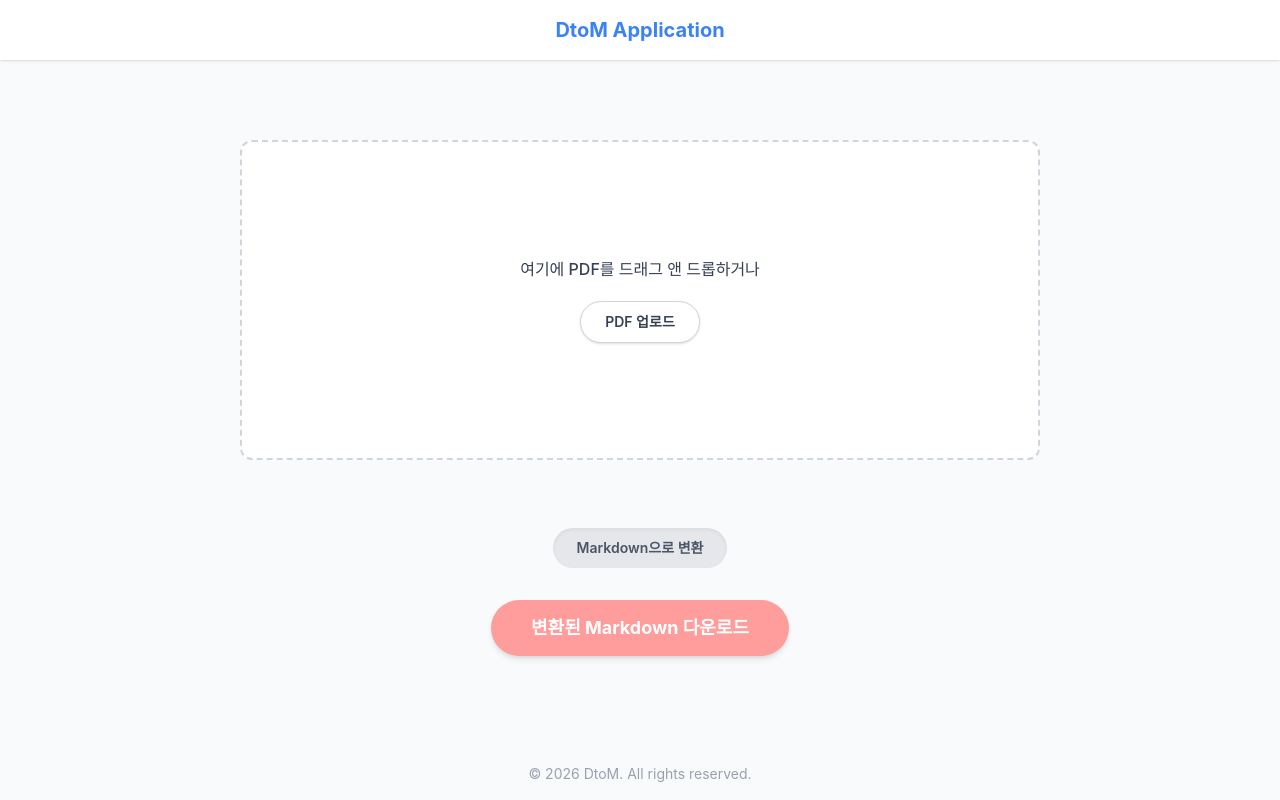
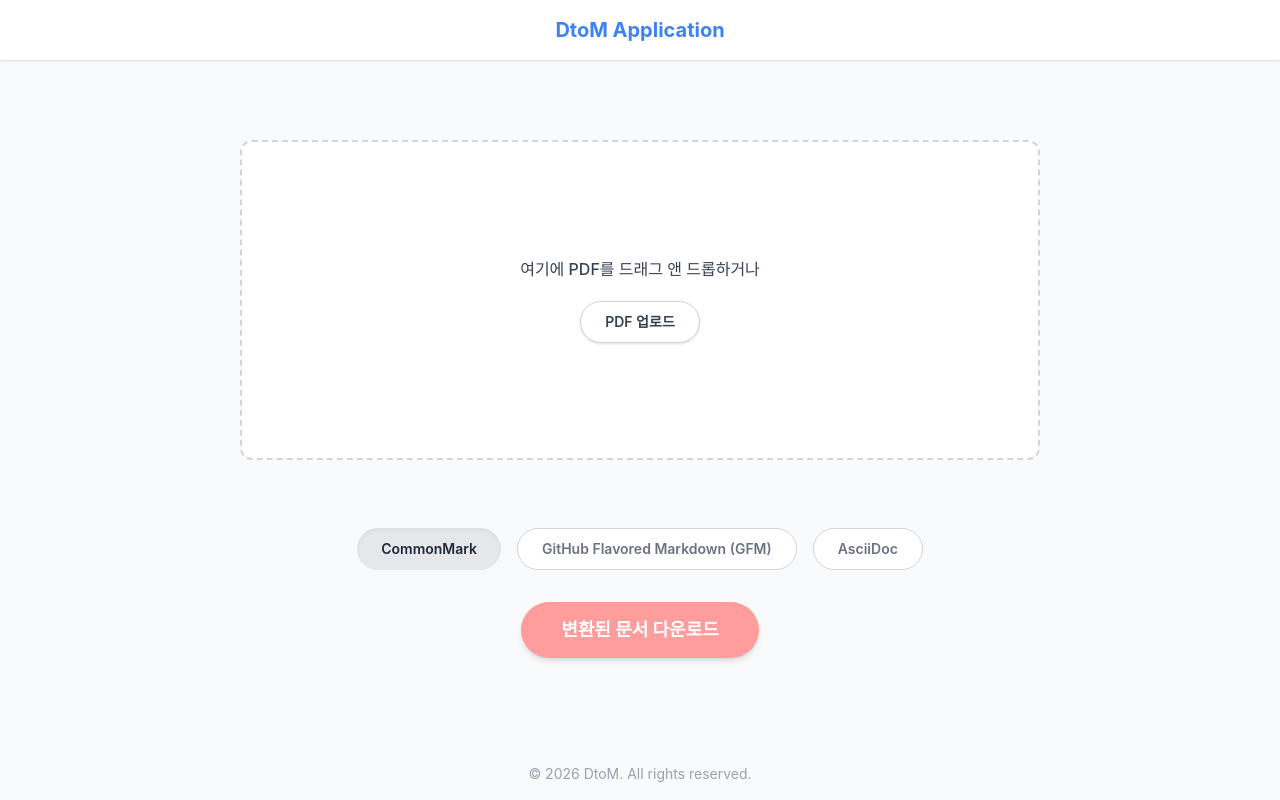
Before and after one commit to knu-doc-ai/doc2markdown_FE, a React (Vite) app: page / in a window 1280 px wide. Built offline with nearby package versions, Linux system fonts and the light colour scheme.

Commit message:
feat : 메인 페이지 수정 1차

```diff
--- a/src/pages/Home.tsx
+++ b/src/pages/Home.tsx
@@ -1,8 +1,11 @@
 import { useState } from 'react';
 import FileUpload from '@/components/FileUpload';
 
+const FORMATS = ['CommonMark', 'GitHub Flavored Markdown (GFM)', 'AsciiDoc'];
+
 const Home = () => {
   const [file, setFile] = useState<File | null>(null);
+  const [selectedFormat, setSelectedFormat] = useState<string>(FORMATS[0]);
 
   const handleFileSelect = (selectedFile: File) => {
     if (selectedFile.type !== 'application/pdf') {
@@ -17,7 +20,7 @@ const Home = () => {
       alert('먼저 변환할 PDF 파일을 업로드해주세요.');
       return;
     }
-    alert(`${file.name} 변환 프로세스를 시작합니다...`);
+    alert(`${file.name} 파일을 ${selectedFormat} 형식으로 변환합니다...`);
   };
 
   return (
@@ -34,11 +37,21 @@ const Home = () => {
         )}
       </div>
 
-      {/* 2. 포맷 선택 영역 (사진과 비슷한 느낌을 위해 'Markdown으로 변환'을 활성 상태로 묘사) */}
-      <div className="flex gap-4 justify-center mt-6 mb-8">
-        <div className="px-6 py-2.5 rounded-full text-sm font-semibold bg-gray-200 text-gray-600 shadow-inner">
-          Markdown으로 변환
-        </div>
+      {/* 2. 포맷 선택 영역 */}
+      <div className="flex gap-4 justify-center mt-6 mb-8 flex-wrap">
+        {FORMATS.map((fmt) => (
+          <button
+            key={fmt}
+            onClick={() => setSelectedFormat(fmt)}
+            className={`px-6 py-2.5 rounded-full text-sm font-semibold transition-colors ${
+              selectedFormat === fmt
+                ? 'bg-gray-200 text-gray-800 shadow-inner'
+                : 'bg-white text-gray-500 border border-gray-300 hover:bg-gray-50'
+            }`}
+          >
+            {fmt}
+          </button>
+        ))}
       </div>
 
       {/* 3. 액션 버튼 (연어색 다운로드 버튼) */}
@@ -47,7 +60,7 @@ const Home = () => {
         className="px-10 py-3.5 rounded-full text-white font-bold text-lg shadow-md transition-transform hover:scale-105 active:scale-95"
         style={{ backgroundColor: '#ff9c9c' }}
       >
-        변환된 Markdown 다운로드
+        변환된 문서 다운로드
       </button>
     </div>
   );
```
